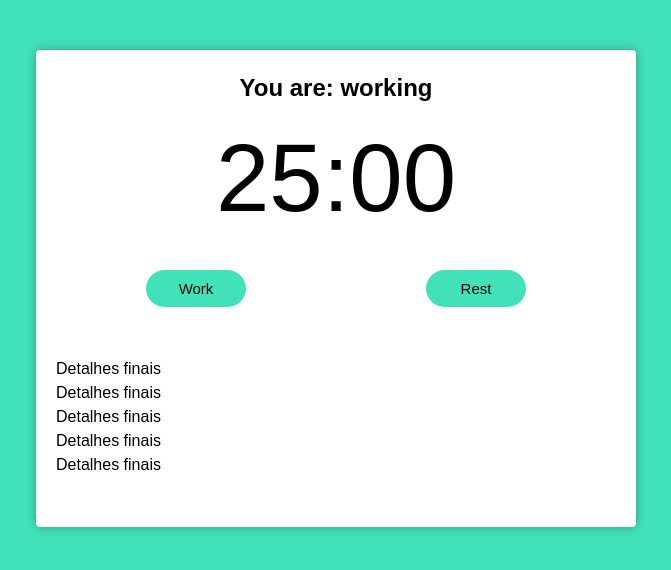
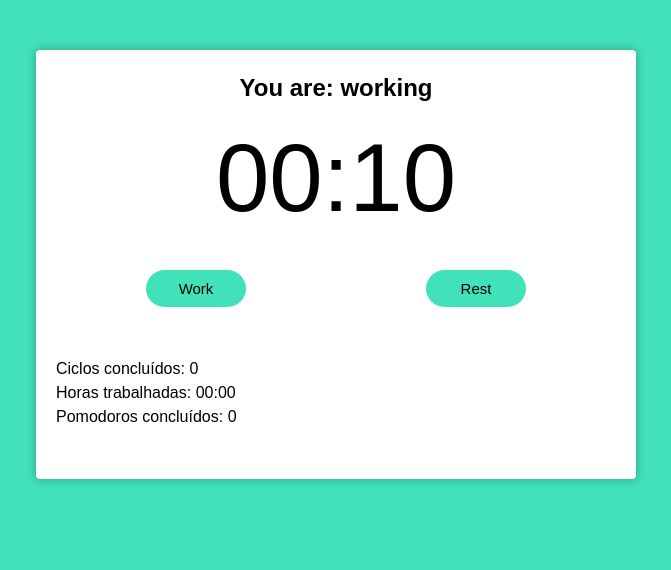
Before and after one commit to almerindopaixao/pomodoro-react, a React (Create React App) app: page / in a window 1280 px wide. Shown: the top 570 px of the page, without its empty margins (304-975 px from the left). Built offline with nearby package versions, Linux system fonts and the light colour scheme.

Commit message:
Update config pomodoro

```diff
--- a/src/App.tsx
+++ b/src/App.tsx
@@ -6,9 +6,9 @@ function App(): JSX.Element {
   return (
     <div className="container">
       <PomodoroTimer
-        pomodoroTime={1500}
-        shortRestTime={300}
-        longRestTime={900}
+        pomodoroTime={10}
+        shortRestTime={2}
+        longRestTime={5}
         cycles={4}
       />
     </div>
--- a/src/components/PomodoroTimer/index.tsx
+++ b/src/components/PomodoroTimer/index.tsx
@@ -7,6 +7,7 @@ import bellStart from '../../assets/sounds/bell-start.mp3';
 // import bellFinish from '../../assets/sounds/bell-finish.mp3';
 
 import './styles.css';
+import secondsToTime from '../../utils/seconds-to-time';
 
 const audioStartWorking = new Audio(bellStart);
 // const audioStopWorking = new Audio(bellFinish);
@@ -22,16 +23,19 @@ export default function PomodoroTimer({
   pomodoroTime,
   shortRestTime,
   longRestTime,
+  cycles,
 }: Props): JSX.Element {
   const [mainTime, setMainTime] = useState<number>(pomodoroTime);
   const [timeCounting, setTimeCounting] = useState<boolean>(false);
   const [working, setWorking] = useState<boolean>(false);
   const [resting, setResting] = useState<boolean>(false);
+  const [cyclesQtdManager, setCyclesQtdManager] = useState<boolean[]>(
+    new Array(cycles - 1).fill(true),
+  );
 
-  useEffect(() => {
-    if (working) document.body.classList.add('working');
-    if (resting) document.body.classList.remove('working');
-  }, [working]);
+  const [completedCycles, setCompletedCycles] = useState<number>(0);
+  const [fullWorkingTime, setFullWorkingTime] = useState<number>(0);
+  const [numberOfPomodoros, setNumberOfPomodoros] = useState<number>(0);
 
   useInterval(
     () => {
@@ -62,6 +66,36 @@ export default function PomodoroTimer({
     audioStartWorking.play();
   };
 
+  useEffect(() => {
+    if (working) document.body.classList.add('working');
+    if (resting) document.body.classList.remove('working');
+
+    if (mainTime > 0) return;
+
+    if (working && cyclesQtdManager.length > 0) {
+      configureRest(false);
+      cyclesQtdManager.pop();
+    } else if (working && cyclesQtdManager.length <= 0) {
+      configureRest(true);
+      setCyclesQtdManager(new Array(cycles - 1).fill(true));
+      setCompletedCycles(completedCycles + 1);
+    }
+
+    if (working) setNumberOfPomodoros(numberOfPomodoros + 1);
+    if (resting) configureWork();
+  }, [
+    working,
+    resting,
+    mainTime,
+    cyclesQtdManager,
+    numberOfPomodoros,
+    completedCycles,
+    configureRest,
+    setCyclesQtdManager,
+    configureWork,
+    cycles,
+  ]);
+
   return (
     <div className="pomodoro">
       <h2>You are: working</h2>
@@ -88,11 +122,9 @@ export default function PomodoroTimer({
       </div>
 
       <div className="details">
-        <p>Detalhes finais</p>
-        <p>Detalhes finais</p>
-        <p>Detalhes finais</p>
-        <p>Detalhes finais</p>
-        <p>Detalhes finais</p>
+        <p>Ciclos concluídos: {completedCycles}</p>
+        <p>Horas trabalhadas: {secondsToTime(fullWorkingTime)}</p>
+        <p>Pomodoros concluídos: {numberOfPomodoros}</p>
       </div>
     </div>
   );
```
